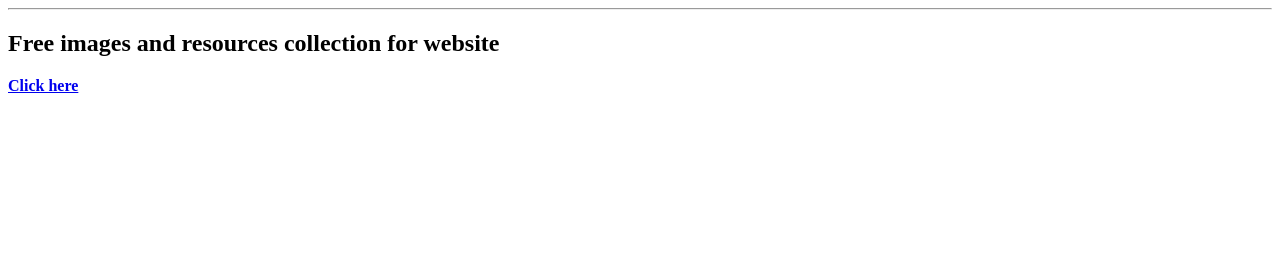
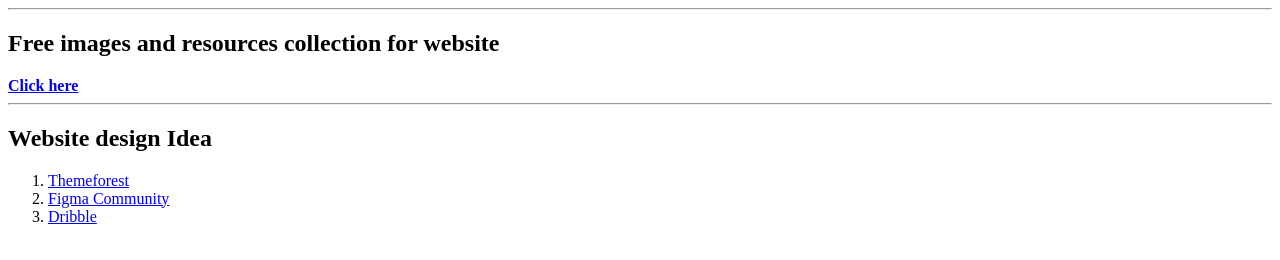
Before and after one commit to sour0v1/g3-architect-web, a plain HTML site: page website-resources.html in a window 1280 px wide. Drawn offline with Linux system fonts and the light colour scheme.

Commit message:
website design idea

```diff
--- a/website-resources.html
+++ b/website-resources.html
@@ -9,5 +9,12 @@
     <hr>
     <h2>Free images and resources collection for website</h2>
     <b><a href="https://bootcamp.uxdesign.cc/free-images-and-resources-collection-for-website-c77f2fc46ce5">Click here</a></b>
+    <hr>
+    <h2>Website design Idea</h2>
+    <ol>
+        <li><a href="https://themeforest.net/">Themeforest</a></li>
+        <li><a href="https://www.figma.com/community">Figma Community</a></li>
+        <li><a href="https://dribbble.com/">Dribble</a></li>
+    </ol>
 </body>
 </html>
```
